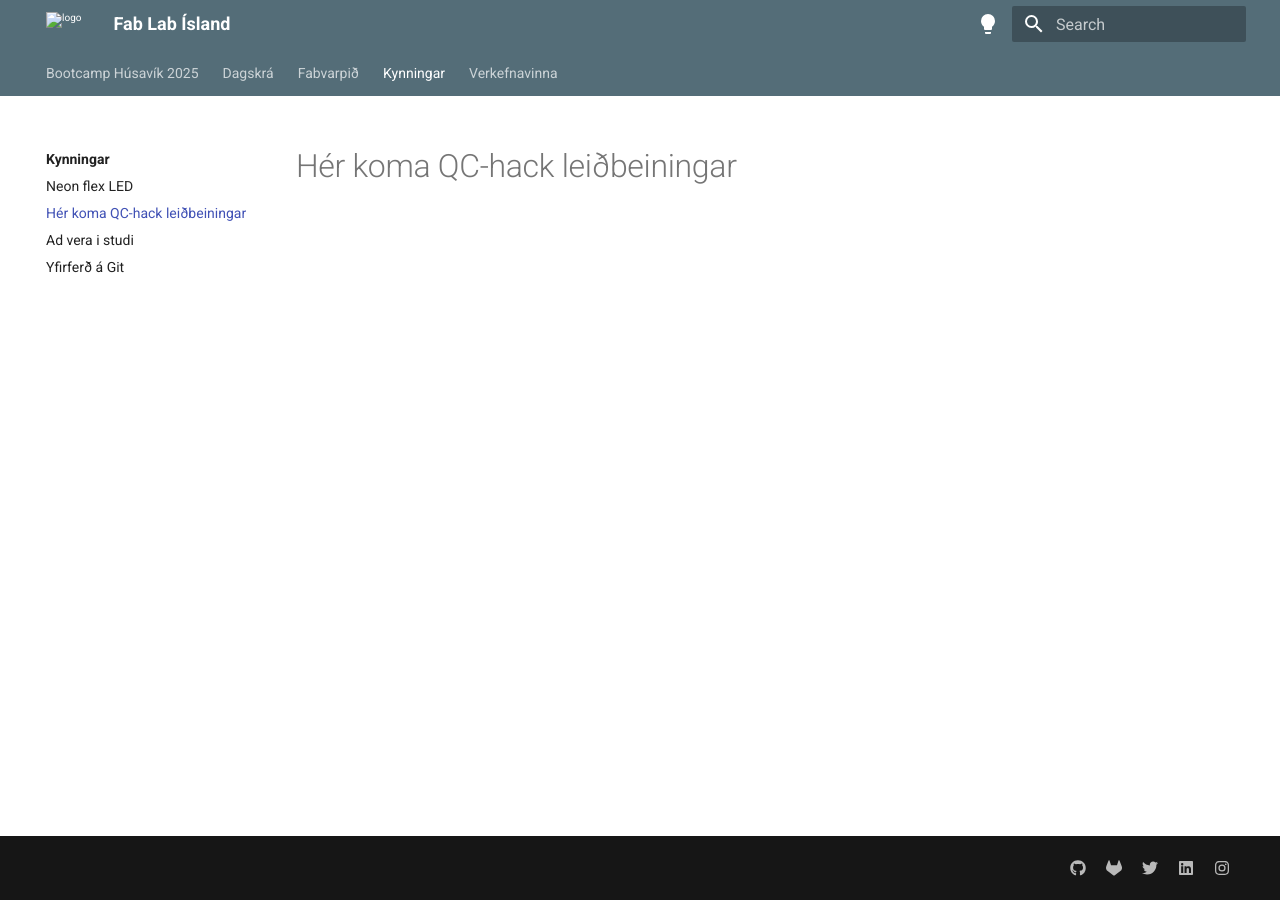
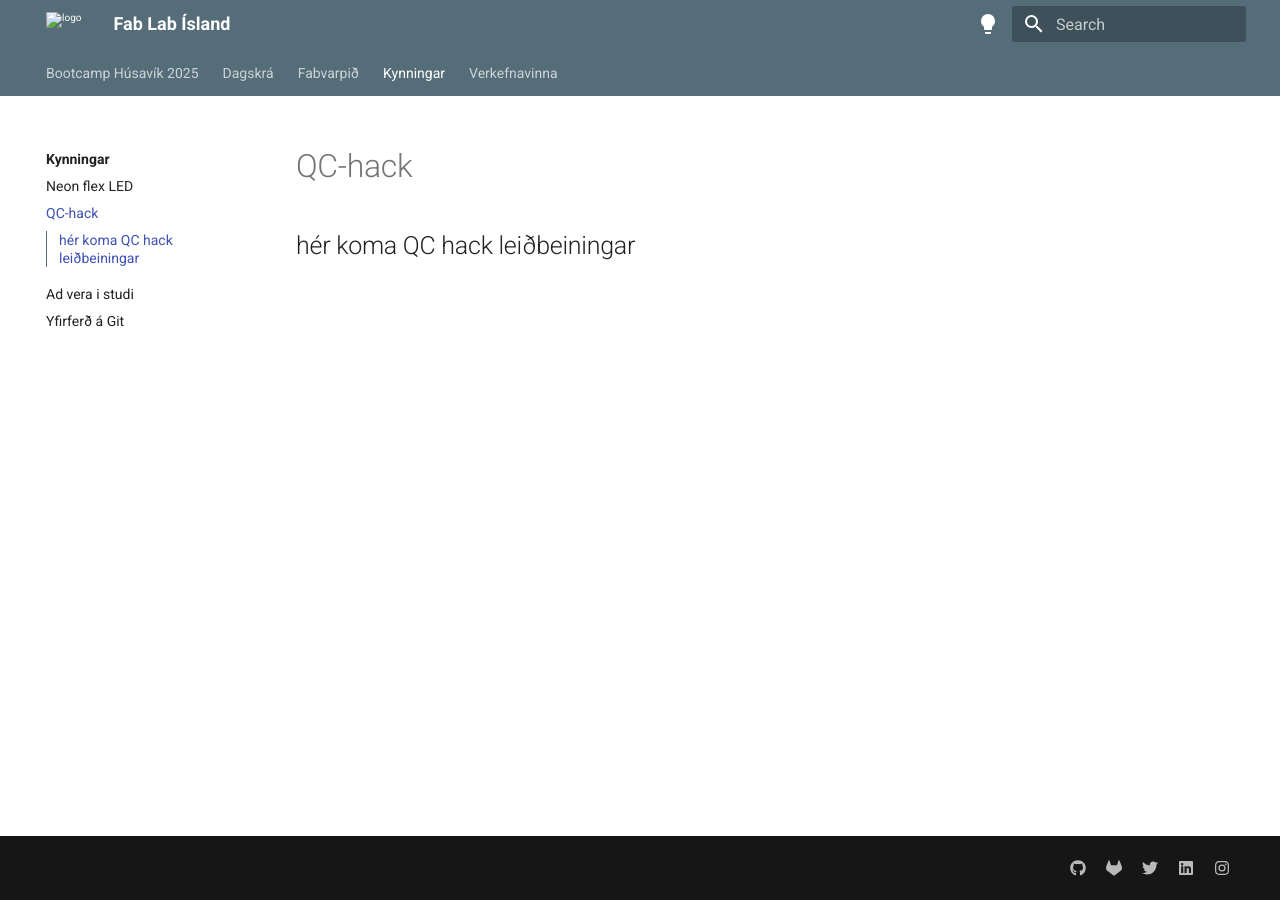
Before and after one commit to Fab-Lab-Island/fli-bootcamp-2025, an MkDocs documentation site: the page built from docs/kynningar/QC-hack.md, in a window 1280 px wide. Built offline with MkDocs 1.6.1 and Material for MkDocs 9.7.7, drawn with Linux system fonts in a browser that asks for light colours.

Commit message:
qc hack fix

```diff
--- a/docs/kynningar/QC-hack.md
+++ b/docs/kynningar/QC-hack.md
@@ -1 +1,3 @@
-# Hér koma QC-hack leiðbeiningar
+# QC-hack
+
+## hér koma QC hack leiðbeiningar
```
